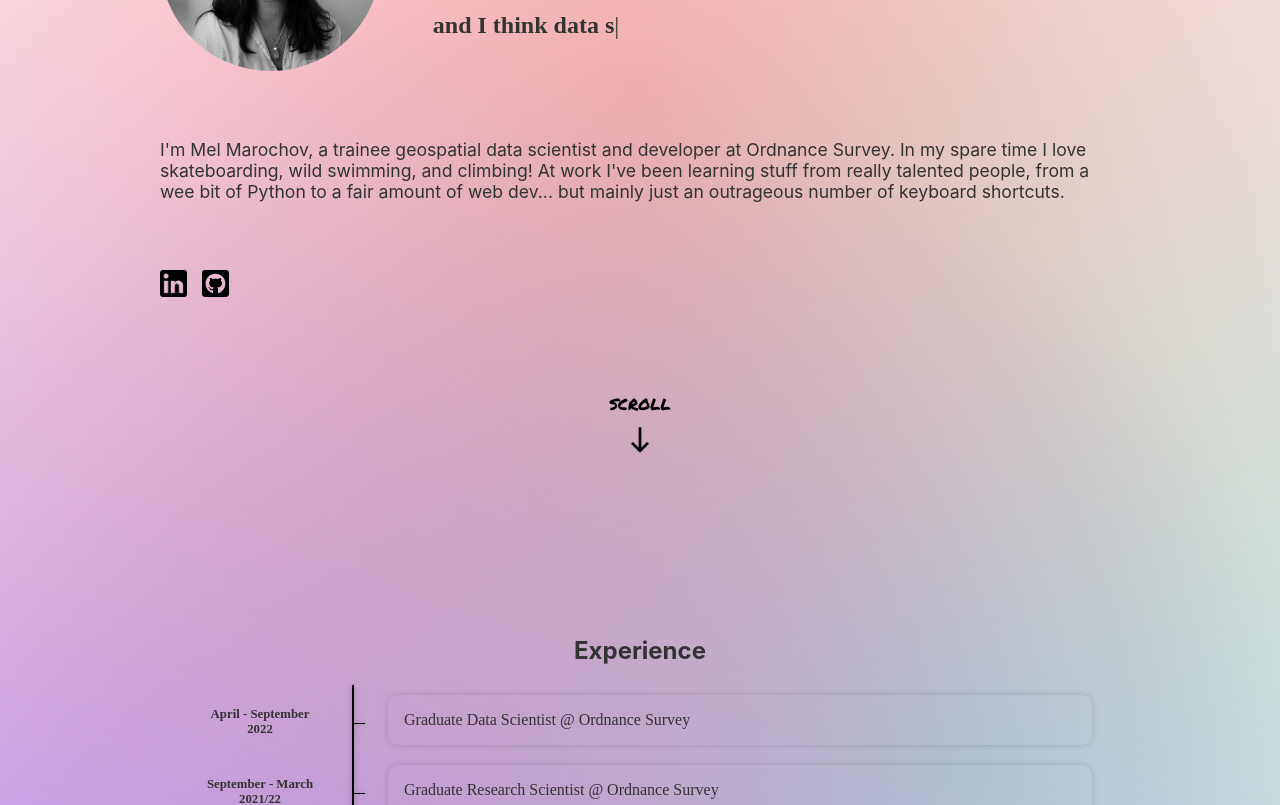
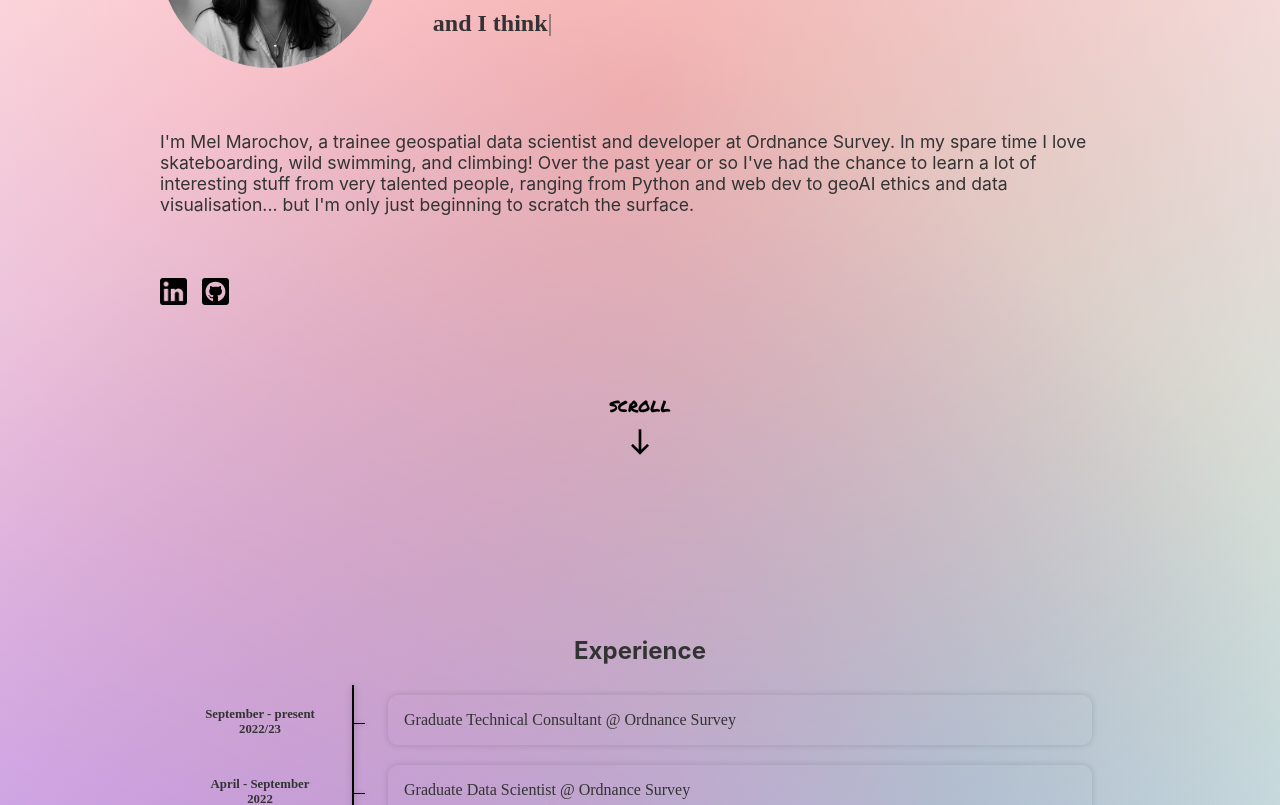
Before and after one commit to MMarochov/website, a Svelte app: page / in a window 1280 px wide. Shown: the part 300-1105 px from the top of the page. Built offline with nearby package versions, Linux system fonts and the light colour scheme; a web font is replaced by a local one.

Commit message:
text edits

```diff
--- a/src/App.svelte
+++ b/src/App.svelte
@@ -12,6 +12,15 @@
     {
       open: true,
       org: "Ordnance Survey",
+      role: "Graduate Technical Consultant",
+      months: "September - present",
+      years: "2022/23",
+      description:
+        "As part of the Developer Experience team within Consultancy and Technical Services, I've worked on a variety of projects, from shaping a critical dataset underpinning the census, to making an ineractive webmap for a famous person.",
+    },
+    {
+      open: false,
+      org: "Ordnance Survey",
       role: "Graduate Data Scientist",
       months: "April - September",
       years: "2022",
@@ -25,7 +34,7 @@
       months: "September - March",
       years: "2021/22",
       description:
-        "For my first placement on the OS Grad scheme I joined the Research and Innovation teams. In this placement I focused on advancing OS' efforts to incorporate ethical practice in their workflows which use geospatial data and artificial intelligence (GeoAI). Some of the highlights were running an external-facing hybrid workshop on practical tools in GeoAI ethics, and creating a Model Hub for OS' re-usable machine learning algorithms.",
+        "For my first placement on the OS Grad scheme I joined the Research and Innovation teams. I focused on advancing OS' efforts to incorporate ethical practice in their workflows which use geospatial data and artificial intelligence (GeoAI). Some of the highlights were running an external-facing hybrid workshop on practical tools in GeoAI ethics, and creating a Model Hub for OS's machine learning algorithms.",
     },
     {
       open: false,
@@ -34,7 +43,7 @@
       months: "October - January",
       years: "2019 - 2021",
       description:
-        "The crux of my postgraduate research was to develop a method which uses deep learning for semantic segmentation of Sentinel-2 satellite imagery containing marine-terminating glaciers in Greenland. I published a paper in one of the top peer-reviewed glaciology journals, presented at the EGU2020: Sharing Geoscience Online conference, and demonstrated in undergraduate Remote Sensing practicals. To see what I made, checkout the Work section below!",
+        "The crux of my postgraduate research was to develop a method which uses deep learning for semantic segmentation of Sentinel-2 satellite imagery containing marine-terminating glaciers in Greenland. I published a paper in one of the top peer-reviewed glaciology journals, presented at the EGU2020: Sharing Geoscience Online conference, and demonstrated in undergraduate Remote Sensing practicals. To see what I made, checkout the Work section below.",
     },
     {
       open: false,
@@ -43,7 +52,7 @@
       months: "October - July",
       years: "2016 - 2019",
       description:
-        "I pursued my passion for Geography by undertaking a B.Sc. degree at Durham University, specialising in glaciology in my final year and writing a dissertation on the evolution of supraglacial meltwater features on an ice shelf in East Antarctica. This degree took me all over the UK, to Portugal and to Iceland, and to top it all off I was awarded The Willimott Prize for graduating with the second highest grade in my year.",
+        "I pursued my passion for Geography by undertaking a B.Sc. degree at Durham University. I specialised in glaciology in my final year and wrote a dissertation on the evolution of supraglacial meltwater features on an ice shelf in East Antarctica. This degree took me all over the UK, to Portugal and to Iceland!",
     },
   ];
 </script>
@@ -58,10 +67,10 @@
     </Name>
     <About>
       I'm Mel Marochov, a trainee geospatial data scientist and developer at
-      Ordnance Survey. In my spare time I love skateboarding, wild swimming, and
-      climbing! At work I've been learning stuff from really talented people,
+      Ordnance Survey. In my spare time I love skateboarding, wild swimming, and climbing! Over the past year or so I've had the chance to learn a lot of interesting stuff from very talented people, ranging from Python and web dev to geoAI ethics and data visualisation... but I'm only just beginning to scratch the surface.
+      <!--  At work I've been learning stuff from really talented people,
       from a wee bit of Python to a fair amount of web dev... but mainly just an
-      outrageous number of keyboard shortcuts.
+      outrageous number of keyboard shortcuts. -->
     </About>
     <Social />
     <ScrollArrow href="#experience" />
--- a/src/components/Name.svelte
+++ b/src/components/Name.svelte
@@ -25,9 +25,9 @@
     </div>
     <Typed
       strings={[
-        "I'm sort of a developer...",
+        "I'm 64% sure I'm a developer,",
         "and I think data science is pretty cool!",
-        "oh and also, the Earth is flat.",
+        "oh also, the Earth is flat.",
       ]}
       loop="true"
       typeSpeed="9"
```
